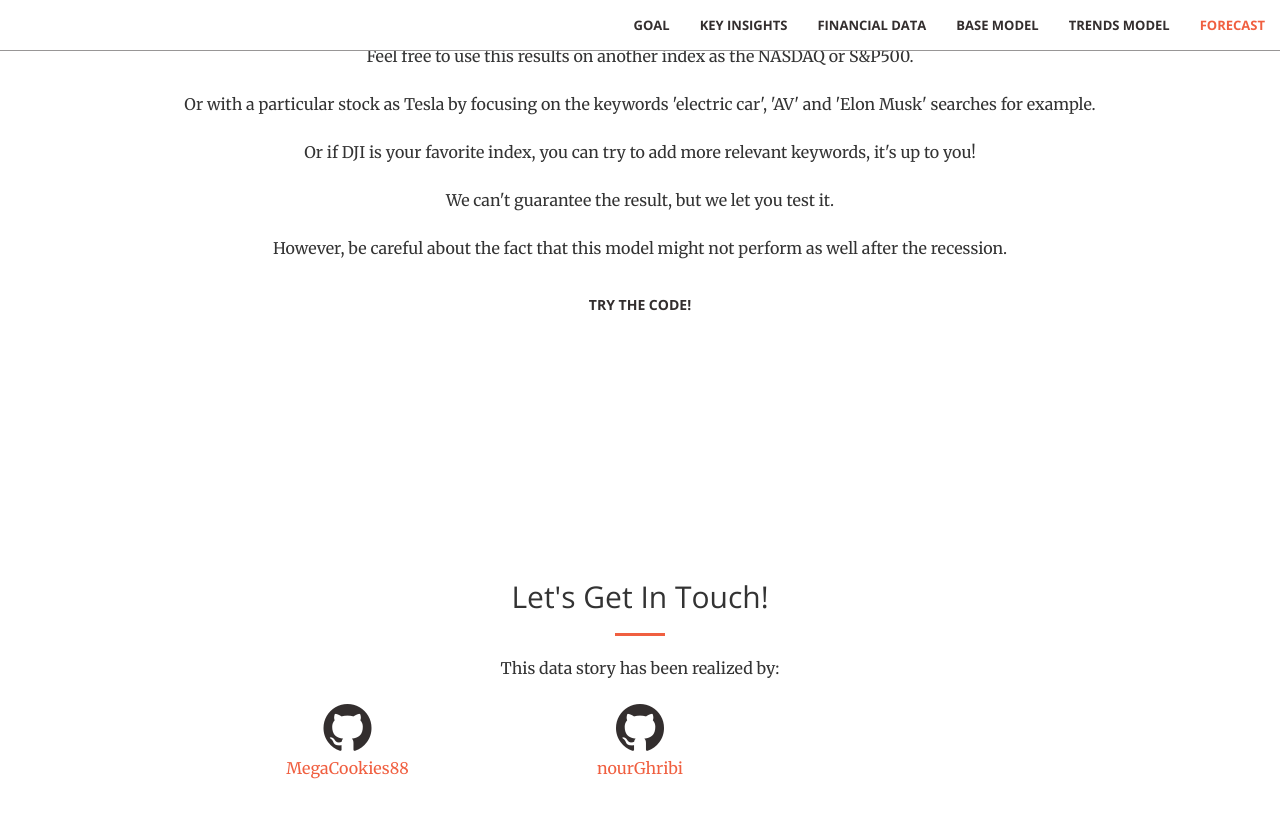
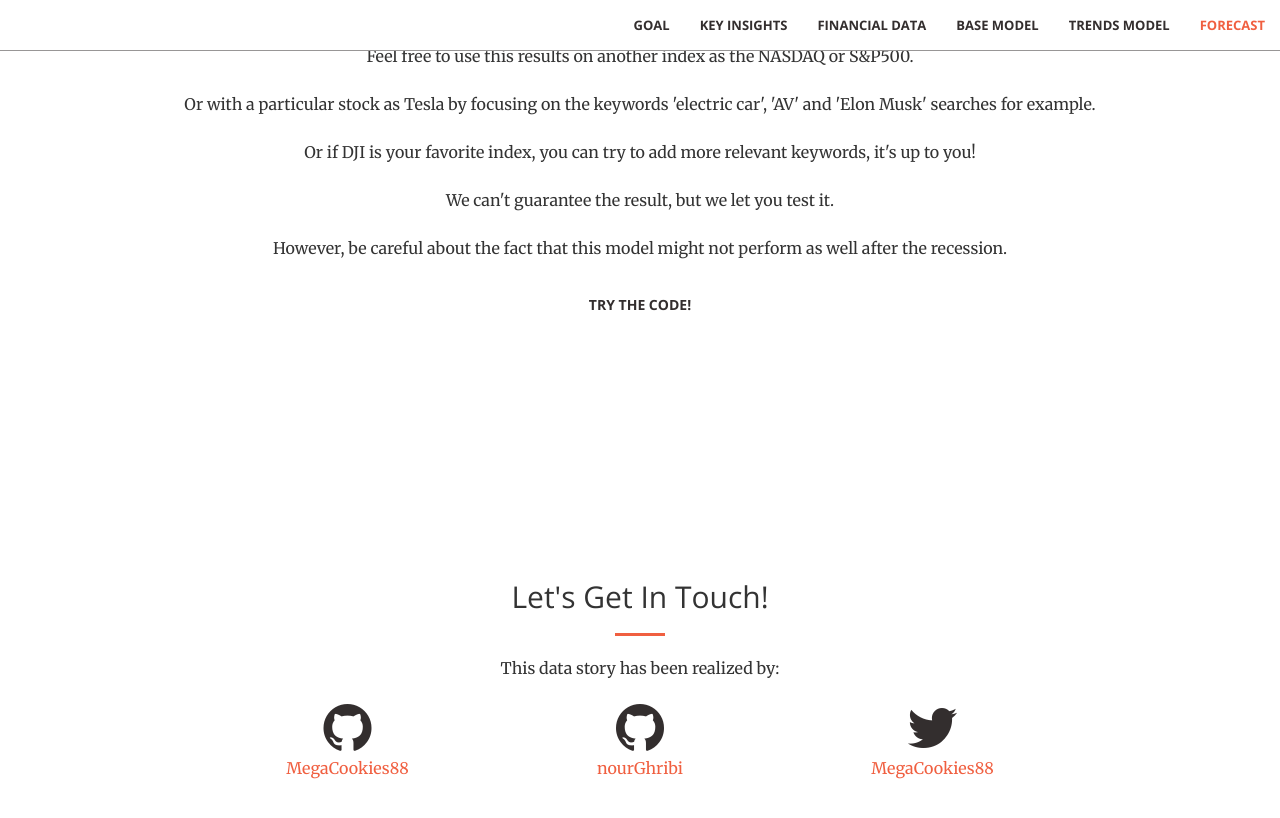
Before and after one commit to MegaCookies88/DS-ADA-Project, a Jekyll site: the page built from index.html, in a window 1280 px wide and 900 px high, scrolled down 10627 px. Shown: the top 818 px of the window. Built offline with Jekyll 4.4.1, drawn with Linux system fonts in a browser that asks for light colours.

Commit message:
Update contact.html

```diff
--- a/_includes/contact.html
+++ b/_includes/contact.html
@@ -1,24 +1,34 @@
 <section id="contact">
     <div class="container">
         <div class="row">
+
             <div class="col-lg-8 col-lg-offset-2 text-center">
                 <h2 class="section-heading">Let's Get In Touch!</h2>
                 <hr class="primary">
                 <p>This data story has been realized by:</p>
             </div>
+
             <div class="col-lg-2 col-lg-offset-2 text-center">
                 <a href="https://github.com/{{ site.github_username1 }}">
                 <i class="fa fa-github fa-3x wow bounceIn" data-wow-delay=".1s"></i>
                     <p>{{ site.github_username1 }}</p>
                 </a>
             </div>
+
             <div class="col-lg-2 col-lg-offset-1 text-center">
                 <a href="https://github.com/{{ site.github_username2 }}">
                 <i class="fa fa-github fa-3x wow bounceIn" data-wow-delay=".1s"></i>
                     <p>{{ site.github_username2 }}</p>
                 </a>
             </div>
+
+            <div class="col-lg-2 col-lg-offset-1 text-center">
+                <a href="https://twitter.com/{{ site.twitter_username }}">
+                <i class="fa fa-twitter fa-3x wow bounceIn" data-wow-delay=".1s"></i>
+                    <p>{{ site.twitter_username }}</p>
+                </a>
             </div>
 
         </div>
+    </div>
 </section>
```
Lines whose indentation alone changed are shown as unchanged.
